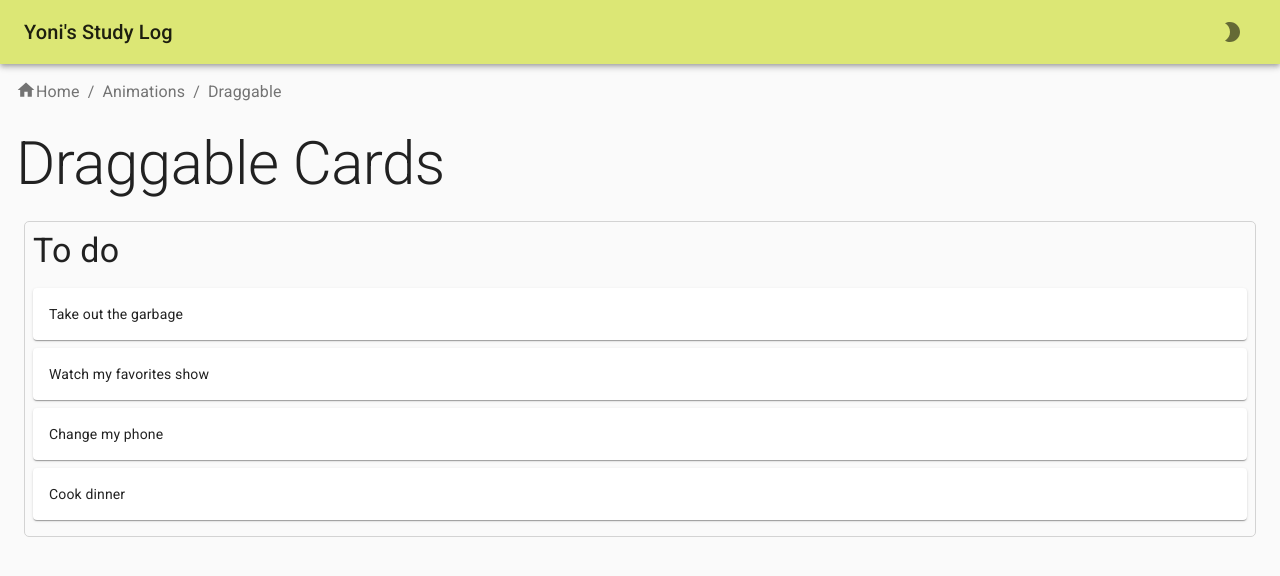
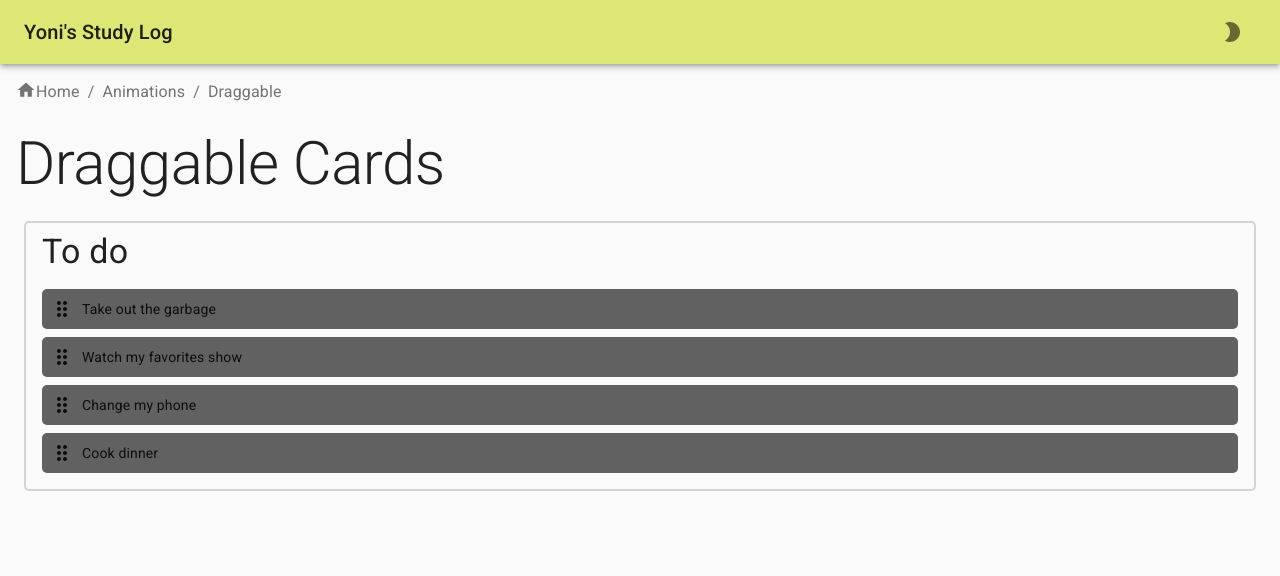
Before and after one commit to yoniakabecky/study-log, a Next.js app: page /animations/draggable in a window 1280 px wide. Shown: the top 576 px of the page. Built offline with nearby package versions, Linux system fonts and the light colour scheme.

Commit message:
Styled Todos

```diff
--- a/components/DraggablePage/Column.tsx
+++ b/components/DraggablePage/Column.tsx
@@ -2,6 +2,7 @@ import Typography from "@material-ui/core/Typography";
 import { makeStyles } from "@material-ui/core/styles";
 import React, { ReactElement } from "react";
 import { Droppable } from "react-beautiful-dnd";
+import styled from "styled-components";
 
 import { IColumn, ITask } from "@@/interfaces/draggable";
 import Task from "./Task";
@@ -12,38 +13,37 @@ interface Props {
 }
 
 const useStyles = makeStyles(() => ({
-  root: {
-    margin: "0.5rem",
-    border: "1px solid lightgray",
-    borderRadius: 5,
-  },
-  title: { padding: "0.5rem" },
-  taskList: { padding: "0.5rem" },
+  title: { marginBottom: "1rem" },
 }));
 
 export default function Column({ column, tasks }: Props): ReactElement {
   const classes = useStyles();
 
   return (
-    <div className={classes.root}>
-      <Typography variant="h4" className={classes.title}>
-        {column.title}
-      </Typography>
+    <Droppable droppableId={column.id}>
+      {(provided, snapshot) => (
+        <ColumnWrapper isDraggingOver={snapshot.isDraggingOver}>
+          <Typography variant="h4" className={classes.title}>
+            {column.title}
+          </Typography>
 
-      <Droppable droppableId={column.id}>
-        {(provided) => (
-          <div
-            className={classes.taskList}
-            ref={provided.innerRef}
-            {...provided.droppableProps}
-          >
+          <div ref={provided.innerRef} {...provided.droppableProps}>
             {tasks.map((task, index) => (
               <Task key={task.id} task={task} index={index} />
             ))}
             {provided.placeholder}
           </div>
-        )}
-      </Droppable>
-    </div>
+        </ColumnWrapper>
+      )}
+    </Droppable>
   );
 }
+
+const ColumnWrapper = styled.div<{ isDraggingOver: boolean }>`
+  margin: 0.5rem;
+  border: 2px solid lightgray;
+  transition: border-color 0.2s ease;
+  border-color: ${(props) => props.isDraggingOver && "#8e24aa"};
+  border-radius: 5px;
+  padding: 0.5rem 1rem;
+`;
--- a/components/DraggablePage/Task.tsx
+++ b/components/DraggablePage/Task.tsx
@@ -1,7 +1,7 @@
-import Paper from "@material-ui/core/Paper";
-import { makeStyles } from "@material-ui/core/styles";
+import DragIndicatorIcon from "@material-ui/icons/DragIndicator";
 import React, { ReactElement } from "react";
 import { Draggable, resetServerContext } from "react-beautiful-dnd";
+import styled from "styled-components";
 
 import { ITask } from "@@/interfaces/draggable";
 
@@ -10,30 +10,39 @@ interface Props {
   index: number;
 }
 
-const useStyles = makeStyles(() => ({
-  paper: {
-    marginBottom: "0.5rem",
-    padding: "1rem",
-  },
-}));
-
 resetServerContext();
 
 export default function Task({ task, index }: Props): ReactElement {
-  const classes = useStyles();
-
   return (
     <Draggable draggableId={task.id} index={index}>
-      {(provided) => (
+      {(provided, snapshot) => (
         <Paper
-          className={classes.paper}
           {...provided.draggableProps}
-          {...provided.dragHandleProps}
           ref={provided.innerRef}
+          isDragging={snapshot.isDragging}
         >
+          <IconWrapper {...provided.dragHandleProps}>
+            <DragIndicatorIcon />
+          </IconWrapper>
+
           {task.content}
         </Paper>
       )}
     </Draggable>
   );
 }
+
+const Paper = styled.div<{ isDragging: boolean }>`
+  display: flex;
+  align-items: center;
+  margin-bottom: 0.5rem;
+  border-radius: 5px;
+  transition: border-color 0.2s ease;
+  background-color: ${(props) => (props.isDragging ? "#4b4663" : "#616161")};
+  padding: 0.5rem;
+`;
+
+const IconWrapper = styled.span`
+  margin-right: 0.5rem;
+  height: 24px;
+`;
--- a/pages/animations/draggable.tsx
+++ b/pages/animations/draggable.tsx
@@ -12,12 +12,40 @@ interface Props {
   todos: ITodoData;
 }
 
-export default function draggable({ todos = initData }: Props): ReactElement {
+export default function draggable({
+  todos: data = initData,
+}: Props): ReactElement {
   const pathname = useRouter()?.pathname;
+  const [todos, setTodos] = React.useState(data);
 
-  const onDargEnd = (result: DropResult) => {
-    console.log(result);
-    // TODO: reorder column
+  const onDargEnd = ({ destination, source, draggableId }: DropResult) => {
+    if (!destination) return;
+
+    if (
+      destination.droppableId === source.droppableId &&
+      destination.index === source.index
+    )
+      return;
+
+    const column = todos.columns[source.droppableId];
+    const newTaskIds = Array.from(column.taskIds);
+    newTaskIds.splice(source.index, 1);
+    newTaskIds.splice(destination.index, 0, draggableId);
+
+    const newColumn = {
+      ...column,
+      taskIds: newTaskIds,
+    };
+
+    const newTodos = {
+      ...todos,
+      columns: {
+        ...todos.columns,
+        [newColumn.id]: newColumn,
+      },
+    };
+
+    setTodos(newTodos);
   };
 
   return (
```
